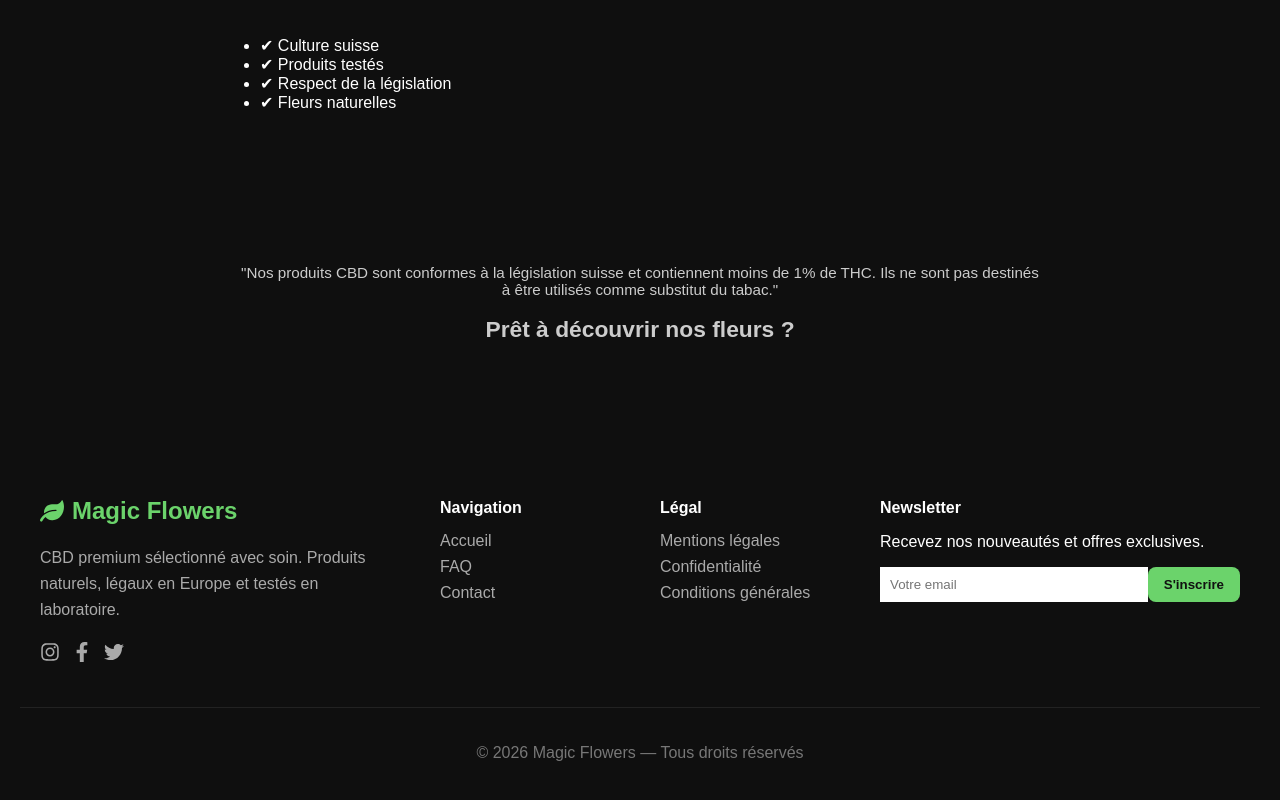
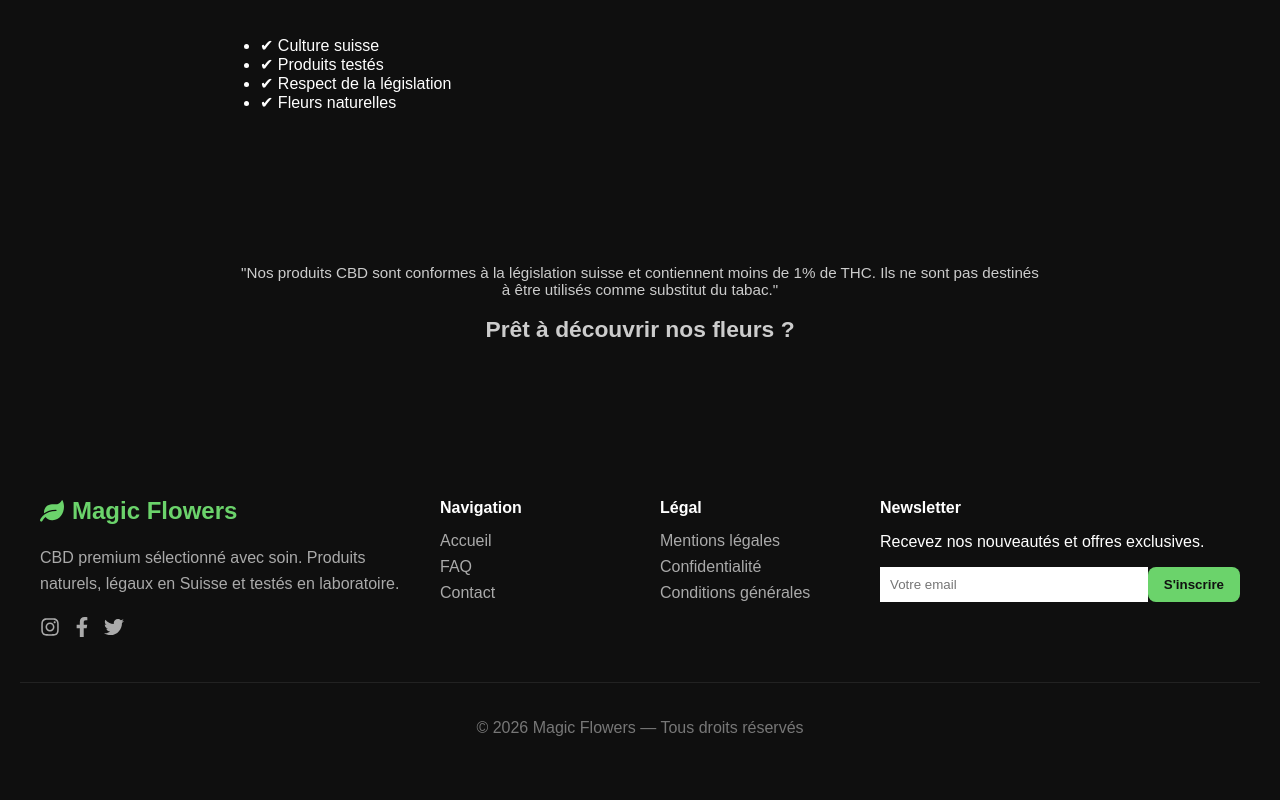
Before and after one commit to LesRhabilleurs/Magic-Flowers, a React (Vite) app: page / in a window 1280 px wide. Shown: the part 2056-2856 px from the top of the page. Built offline with nearby package versions, Linux system fonts and the light colour scheme.

Commit message:
Update Footer.jsx

```diff
--- a/src/components/Footer.jsx
+++ b/src/components/Footer.jsx
@@ -15,7 +15,7 @@ export default function Footer() {
           </h2>
           <p>
             CBD premium sélectionné avec soin. Produits naturels,
-            légaux en Europe et testés en laboratoire.
+            légaux en Suisse et testés en laboratoire.
           </p>
 
           <div className="footer-social">
```
